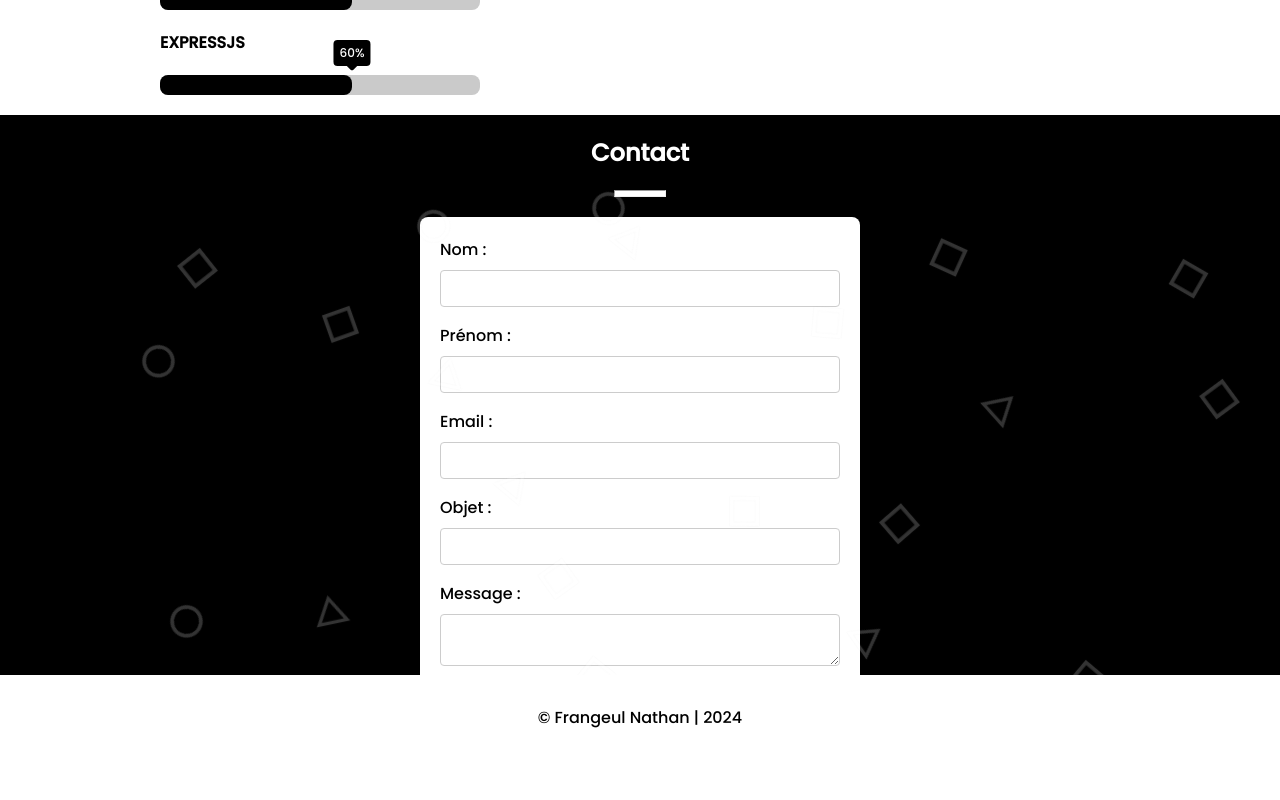
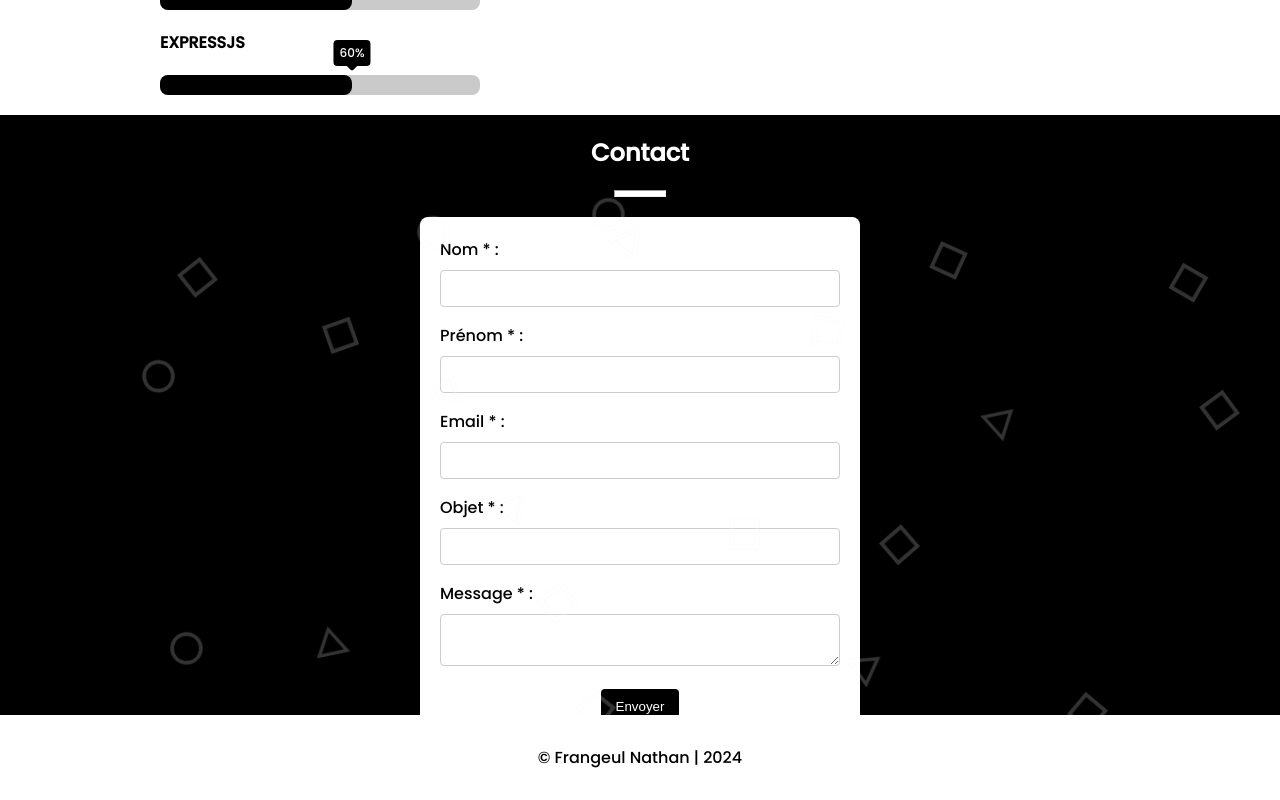
Before and after one commit to Frangeul-Nathan/PortfolioWebsite-v2, a React app: page / in a window 1280 px wide. Shown: the part 2550-3350 px from the top of the page. Before the commit the page ends 3310 px from the top, so only its background shows below. Built offline with nearby package versions, Linux system fonts and the light colour scheme; the HTML template or start-up script is replaced by a standard one.

Commit message:
handled error messages

```diff
--- a/src/assets/css/partials/contact/_contact.scss
+++ b/src/assets/css/partials/contact/_contact.scss
@@ -5,7 +5,7 @@
     background-repeat: no-repeat;
     background-size: 100% 100%;
     width: 100%;
-    height: 70vh;
+    height: 75vh;
   }
 
 //   .formContainer {
--- a/src/components/Contact.jsx
+++ b/src/components/Contact.jsx
@@ -12,6 +12,8 @@ function Contact() {
     message: ''
   });
 
+  const [errorMessage, setErrorMessage] = useState('');
+
   const handleInputChange = (e) => {
     const { name, value } = e.target;
     setFormData({
@@ -22,6 +24,12 @@ function Contact() {
 
   const handleSubmit = async (e) => {
     e.preventDefault();
+
+    if (!formData.nom || !formData.prenom || !formData.email || !formData.object || !formData.message) {
+      // Mettre à jour le message d'erreur
+      setErrorMessage('Tous les champs doivent être remplis.');
+      return;
+    }
 
     try {
       const response = await axios.post('http://localhost:3001/send-email', formData);
@@ -43,19 +51,20 @@ function Contact() {
           <hr className="whiteLign" />
           <div className='formContainer'>
             <form onSubmit={handleSubmit}>
-              <label htmlFor="nom">Nom :</label>
+              {errorMessage && <p style={{ color: 'red' }}>{errorMessage}</p>}
+              <label htmlFor="nom">Nom * :</label>
               <input type="text" id="nom" name="nom" onChange={handleInputChange} />
 
-              <label htmlFor="prenom">Prénom :</label>
+              <label htmlFor="prenom">Prénom * :</label>
               <input type="text" id="prenom" name="prenom" onChange={handleInputChange} />
 
-              <label htmlFor="email">Email :</label>
+              <label htmlFor="email">Email * :</label>
               <input type="email" id="email" name="email" onChange={handleInputChange} />
 
-              <label htmlFor="object">Objet :</label>
+              <label htmlFor="object">Objet * :</label>
               <input type="text" id="object" name="object" onChange={handleInputChange} />
 
-              <label htmlFor="message">Message :</label>
+              <label htmlFor="message">Message * :</label>
               <textarea id="message" name="message" onChange={handleInputChange}></textarea>
               <div className='button-container'>
                 <button type="submit">Envoyer</button>
```
